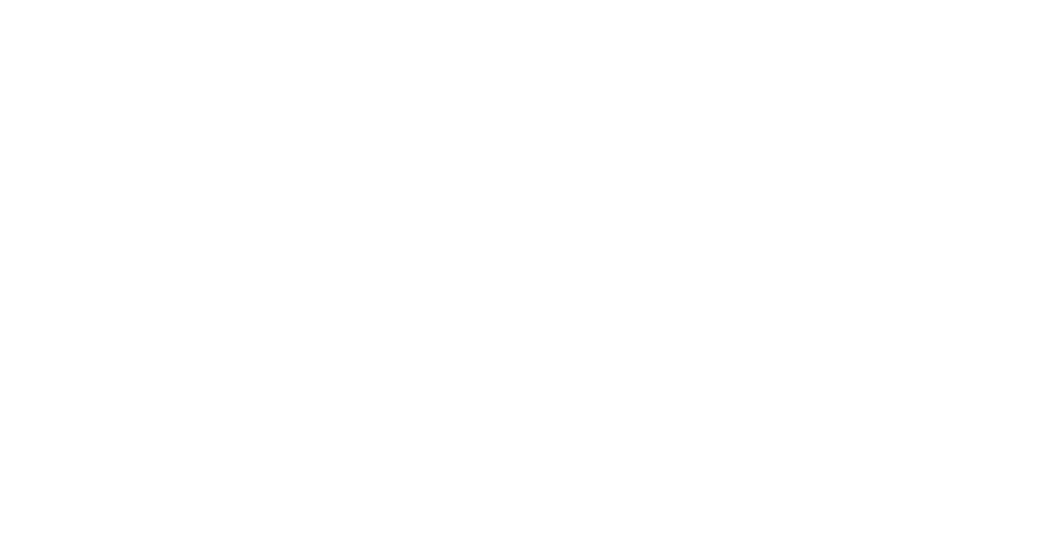
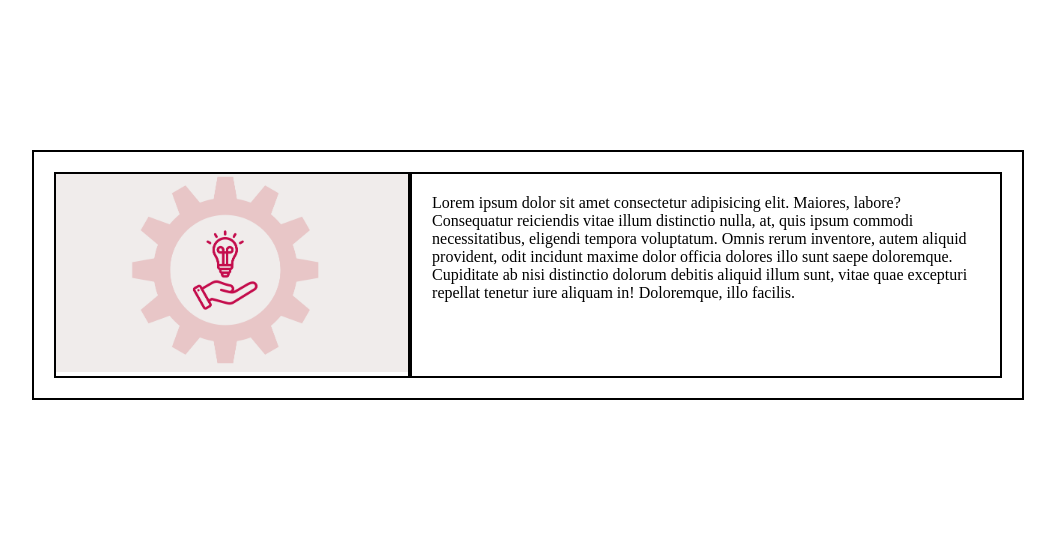
Before and after one commit to adwaitupadhyaya/VisionaryBytes, a Django app: page / in a window 1280 px wide. Before the commit the part shown is empty. Shown: the top 549 px of the page, without its empty margins (112-1167 px from the left). Run offline with Django 4.2, Linux system fonts and the light colour scheme.

Commit message:
login-half

```diff
--- a/static/styles.css
+++ b/static/styles.css
@@ -4,6 +4,30 @@
   --ternary: #c40c4c;
 }
 
-* {
-  background-color: var(--secondary);
+body{
+  background-color:white;
 }
+
+.container{
+  border: 2px solid black;
+  padding: 20px;
+  width: 75%;
+  margin:  150px auto;
+  display: flex;
+  justify-content: center;
+}
+
+.left {
+  border: 2px solid black;
+
+}
+
+.left img{
+  width: 100%;
+}
+
+.right{
+  border: 2px solid black;
+  padding: 20px;
+
+}
--- a/templates/landing.html
+++ b/templates/landing.html
@@ -1,22 +1,33 @@
+{% load static %}
 <!DOCTYPE html>
 <html lang="en">
   <head>
     <meta charset="UTF-8" />
     <meta name="viewport" content="width=device-width, initial-scale=1.0" />
     <title>hackathon</title>
-
+     <link rel="stylesheet" href="../static/styles.css"/>
+{% comment %}
     <link
       href="https://cdn.jsdelivr.net/npm/bootstrap@5.3.0/dist/css/bootstrap.min.css"
       rel="stylesheet"
       integrity="sha384-9ndCyUaIbzAi2FUVXJi0CjmCapSmO7SnpJef0486qhLnuZ2cdeRhO02iuK6FUUVM"
       crossorigin="anonymous"
-    />
+    /> {% endcomment %}
+
   </head>
   <body>
-{% comment %} <div class = "container">
 
-</div> {% endcomment %}
-    <script
+    <div class="container">
+      <div class="left">
+        <img src="{% static '/image/bg.png' %}" alt="">
+      </div>
+      <div class="right">
+        Lorem ipsum dolor sit amet consectetur adipisicing elit. Maiores, labore? Consequatur reiciendis vitae illum distinctio nulla, at, quis ipsum commodi necessitatibus, eligendi tempora voluptatum. Omnis rerum inventore, autem aliquid provident, odit incidunt maxime dolor officia dolores illo sunt saepe doloremque. Cupiditate ab nisi distinctio dolorum debitis aliquid illum sunt, vitae quae excepturi repellat tenetur iure aliquam in! Doloremque, illo facilis.
+      </div>
+    </div>
+
+
+    {% comment %} <script
       src="https://cdn.jsdelivr.net/npm/bootstrap@5.3.0/dist/js/bootstrap.bundle.min.js"
       integrity="sha384-geWF76RCwLtnZ8qwWowPQNguL3RmwHVBC9FhGdlKrxdiJJigb/j/68SIy3Te4Bkz"
       crossorigin="anonymous"
@@ -30,7 +41,7 @@
       src="https://cdn.jsdelivr.net/npm/bootstrap@5.3.0/dist/js/bootstrap.min.js"
       integrity="sha384-fbbOQedDUMZZ5KreZpsbe1LCZPVmfTnH7ois6mU1QK+m14rQ1l2bGBq41eYeM/fS"
       crossorigin="anonymous"
-    ></script>
+    ></script> {% endcomment %}
 
 
 
```
Also changed, not shown: static/image/bg.png (added).
